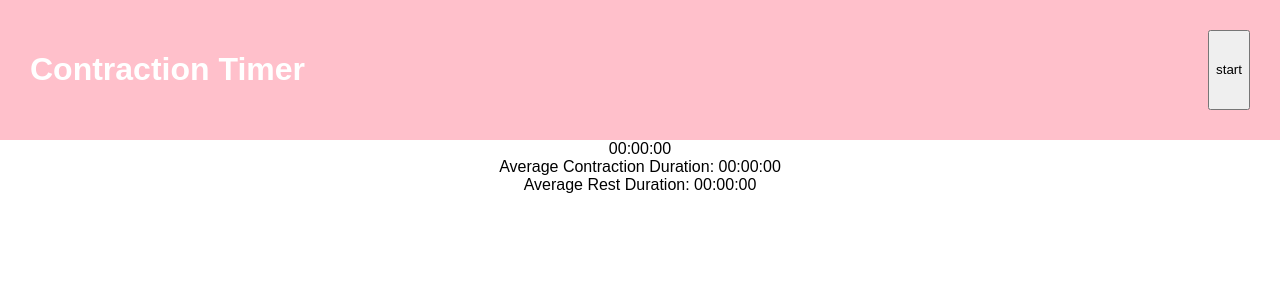
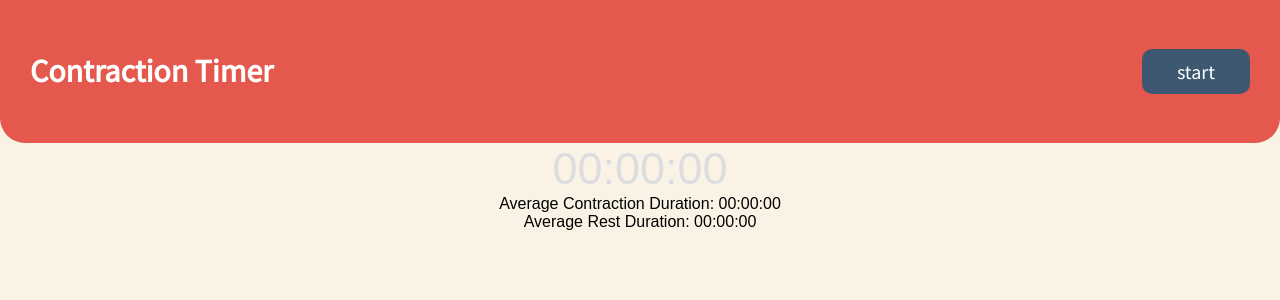
Before and after one commit to joshmkennedy/contraction-app, a React (Create React App) app: page / in a window 1280 px wide. Shown: the top 300 px of the page. Built offline with nearby package versions, Linux system fonts and the light colour scheme.

Commit message:
styling the app

```diff
--- a/src/App.css
+++ b/src/App.css
@@ -1,28 +1,5 @@
-.App {
-  text-align: center;
+
+@import url('https://fonts.googleapis.com/css?family=Roboto|Source+Sans+Pro');
+body{
+  background-color:#faf3e5
 }
-
-.App-logo {
-  animation: App-logo-spin infinite 20s linear;
-  height: 80px;
-}
-
-.App-header {
-  background-color: #222;
-  height: 150px;
-  padding: 20px;
-  color: white;
-}
-
-.App-title {
-  font-size: 1.5em;
-}
-
-.App-intro {
-  font-size: large;
-}
-
-@keyframes App-logo-spin {
-  from { transform: rotate(0deg); }
-  to { transform: rotate(360deg); }
-}
--- a/src/App.js
+++ b/src/App.js
@@ -4,7 +4,29 @@ import Stats from './components/Stats.js'
 import Timer from './components/Timer.js'
 import './App.css';
 
+
+
+//colors
+const colors={
+  mainBgColor : '#faf3e5',
+  darkBlue : '#3f5872',
+  yellow : '#f6bc64',
+  red : '#e5584e',
+  purple : '#a5537d',
+  lightGrey : '#efefef',
+  grey : '#dcdde0',
+}
+const font={
+  fontFamily: 'Source Sans Pro'
+}
 class App extends Component {
+
+  constructor(props){
+    super(props)
+    this.state={
+      buttonHover:false
+    }
+  }
 
   parseTime = (time) => {
     let seconds = time
@@ -20,33 +42,68 @@ class App extends Component {
     const formatted = `${displayedHours}:${displayedMinutes}:${displayedSeconds}`
     return formatted
   }
-
+  toggleHover = () => {
+    this.setState({ buttonHover: !this.state.buttonHover })
+  }
+  buttonHoverColor = () => this.state.buttonHover ? colors.yellow : colors.darkBlue
   render() {
+    //styles
     const styles = {
       textAlign: 'center',
+      height:100+'%',
+
       //fontSize: 45+'px'
       //width: 100 + '%'
     }
     const topBar = {
       padding:30+'px',
-      background:'pink',
+      background:colors.red,
+      borderRadius:'0 0 25px 25px',
       display:'flex',
+      alignItems:'center',
       justifyContent:'space-between'
     }
     const title = {
       color:'white',
+      fontFamily:'Source Sans Pro',
+
     }
+
+    const regBtn ={
+      color: 'white',
+      fontFamily: 'Source Sans Pro',
+      background:this.buttonHoverColor(),
+      border:'none',
+      padding:'10px 35px',
+      borderRadius:10+'px',
+      fontSize:'20px',
+    }
+    const appBody={}
+
     return (
+
       <div>
       <Timer>
         {({ on, softReset, mystop, time})=>(
           <div style={styles}>
               <div style={topBar}>
               <h1 style={title}>Contraction Timer</h1>
-              <button onClick={mystop}>{on ? "pause" : "start"}</button>
+              <a style={regBtn} onMouseEnter={this.toggleHover} onMouseLeave={this.toggleHover} onClick={mystop}>{on ? "pause" : "start"}</a>
               </div>
-              {this.parseTime(time)}
+              {/* body of app */}
+              <div  style={appBody}>
+              <div style={{
+                color:on?colors.darkBlue:colors.grey,
+                fontSize:45+'px',
+                font,
+                fontWeight:'100'
+                }}>
+
+                  {this.parseTime(time)}
+
+              </div>
               <Stats time ={time} softReset={softReset} parsedTime={this.parseTime(time)} on={on}/>
+              </div>
           </div>
         )}
       </Timer >
```
